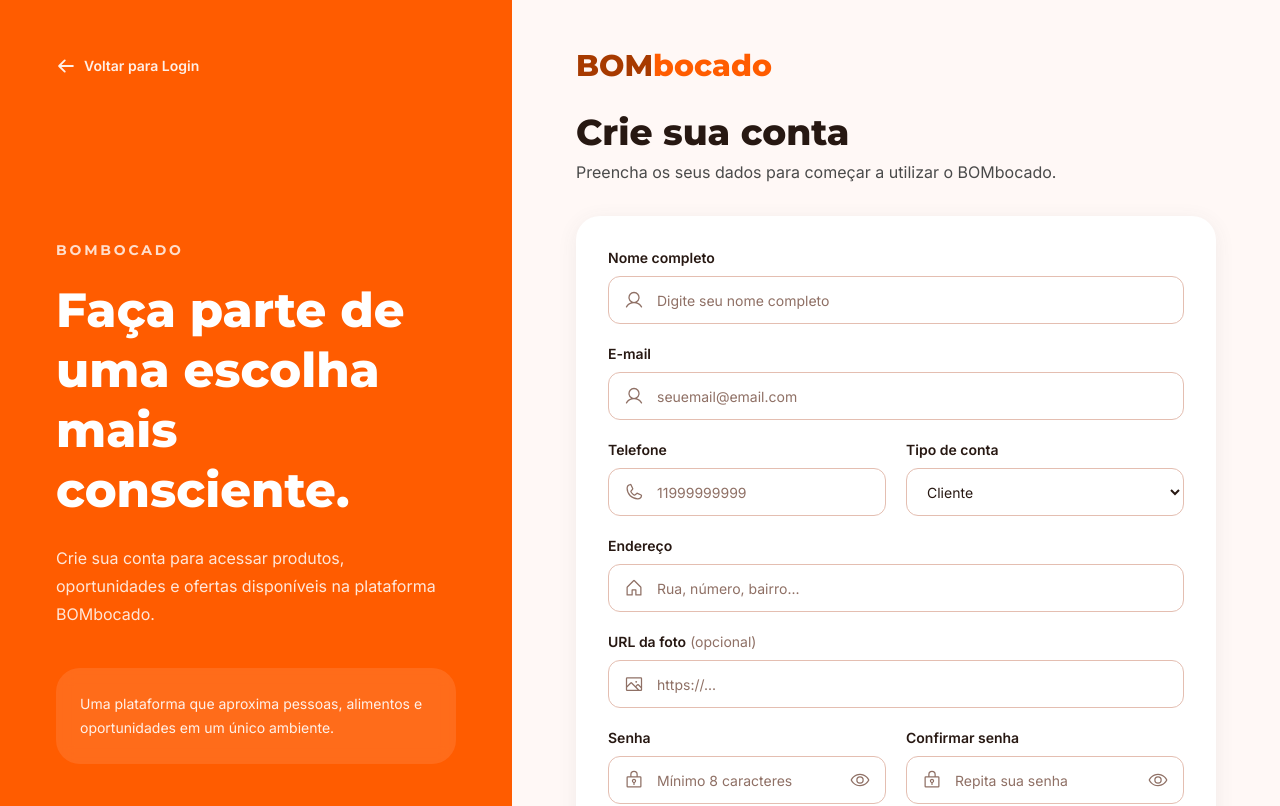
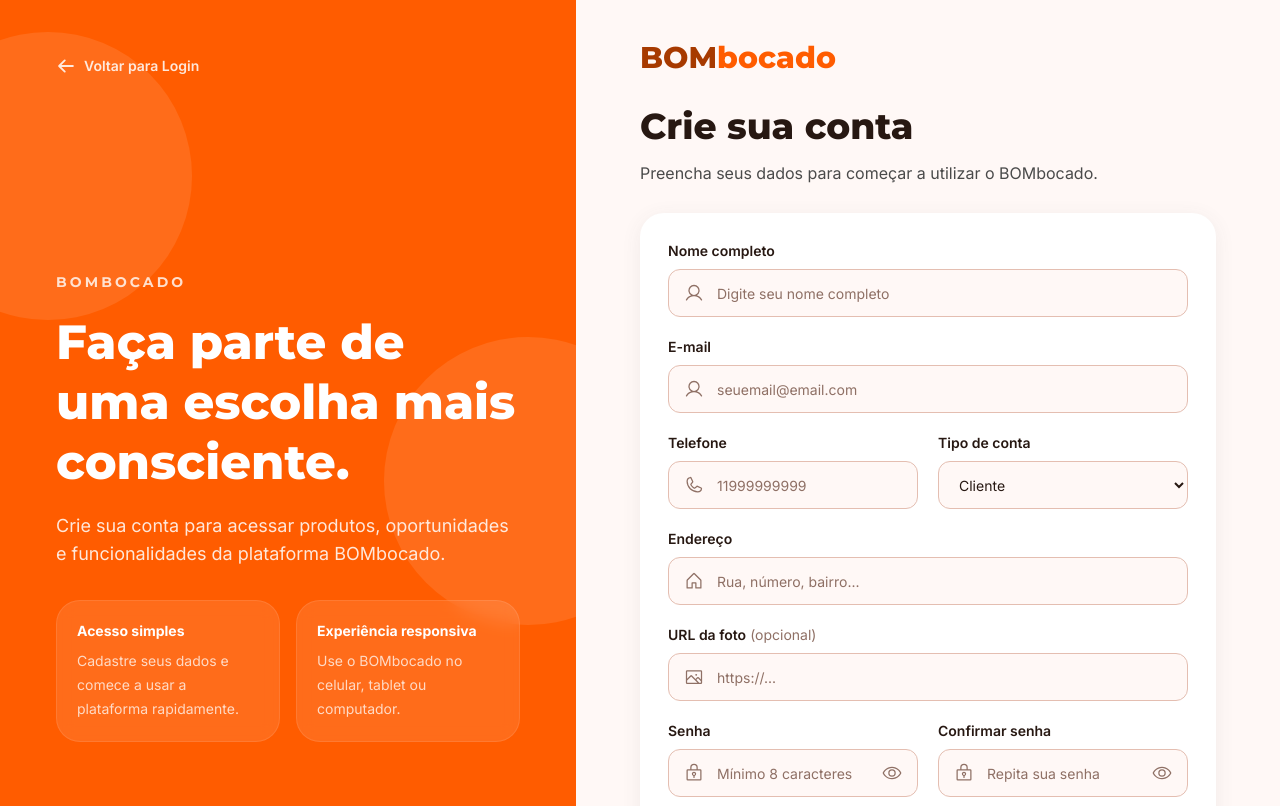
Before and after one commit to Ignis-Code-Solutions/bombocado_delivery_ignis_react, a React (Vite) app: page /cadastro in a window 1280 px wide. Shown: the top 806 px of the page. Built offline with nearby package versions, Linux system fonts and the light colour scheme; no server answers.

Commit message:
💄 UI:  melhora visual e responsividade das telas de autenticacao

```diff
--- a/src/pages/cadastro/Cadastro.tsx
+++ b/src/pages/cadastro/Cadastro.tsx
@@ -15,7 +15,10 @@
   type FormEvent,
   useState,
 } from 'react'
-import { Link, useNavigate } from 'react-router-dom'
+import {
+  Link,
+  useNavigate,
+} from 'react-router-dom'
 
 import type Usuario from '../../models/Usuario'
 import { cadastrarUsuario } from '../../services/Service'
@@ -57,7 +60,8 @@
   const [carregando, setCarregando] =
     useState(false)
 
-  const [erro, setErro] = useState('')
+  const [erro, setErro] =
+    useState('')
 
   function atualizarEstado(
     event: ChangeEvent<
@@ -93,7 +97,9 @@
       return 'Informe o seu telefone.'
     }
 
-    if (formCadastro.telefone.trim().length > 15) {
+    if (
+      formCadastro.telefone.trim().length > 15
+    ) {
       return 'O telefone deve possuir no máximo 15 caracteres.'
     }
 
@@ -101,7 +107,9 @@
       return 'Informe o seu endereço.'
     }
 
-    if (formCadastro.endereco.trim().length < 5) {
+    if (
+      formCadastro.endereco.trim().length < 5
+    ) {
       return 'O endereço deve possuir pelo menos 5 caracteres.'
     }
 
@@ -128,7 +136,8 @@
   ) {
     event.preventDefault()
 
-    const erroValidacao = validarFormulario()
+    const erroValidacao =
+      validarFormulario()
 
     if (erroValidacao) {
       setErro(erroValidacao)
@@ -137,11 +146,15 @@
 
     const novoUsuario = {
       nome: formCadastro.nome.trim(),
-      usuario: formCadastro.usuario.trim(),
+      usuario:
+        formCadastro.usuario.trim(),
       senha: formCadastro.senha,
-      telefone: formCadastro.telefone.trim(),
-      endereco: formCadastro.endereco.trim(),
-      imagem: formCadastro.imagem.trim() || null,
+      telefone:
+        formCadastro.telefone.trim(),
+      endereco:
+        formCadastro.endereco.trim(),
+      imagem:
+        formCadastro.imagem.trim() || null,
       tipo: formCadastro.tipo,
     }
 
@@ -164,14 +177,19 @@
       console.error(error)
 
       if (axios.isAxiosError(error)) {
-        if (error.response?.status === 400) {
+        if (
+          error.response?.status === 400
+        ) {
           setErro(
             'Não foi possível realizar o cadastro. Verifique os dados ou tente outro e-mail.',
           )
           return
         }
 
-        if (error.code === 'ECONNABORTED') {
+        if (
+          error.code ===
+          'ECONNABORTED'
+        ) {
           setErro(
             'O servidor demorou para responder. Tente novamente.',
           )
@@ -195,12 +213,18 @@
   }
 
   return (
-    <main className="min-h-screen bg-surface">
-      <div className="mx-auto grid min-h-screen max-w-7xl lg:grid-cols-[0.8fr_1.2fr]">
-        <section className="hidden bg-primary p-10 text-white lg:flex lg:flex-col lg:justify-between xl:p-14">
+    <main className="min-h-screen bg-surface lg:grid lg:grid-cols-[0.9fr_1.1fr]">
+      <section className="relative hidden min-h-screen overflow-hidden bg-primary lg:flex lg:flex-col lg:justify-between lg:p-10 xl:p-14">
+        <div className="absolute -left-24 top-8 h-72 w-72 rounded-full bg-white/10" />
+
+        <div className="absolute -right-24 top-1/3 h-72 w-72 rounded-full bg-white/10" />
+
+        <div className="absolute -bottom-40 left-1/3 h-80 w-80 rounded-full bg-white/10" />
+
+        <div className="relative z-10">
           <Link
             to="/login"
-            className="flex w-fit items-center gap-2 text-sm font-semibold text-white/90 transition hover:text-white"
+            className="flex w-fit items-center gap-2 text-sm font-semibold text-white/85 transition hover:text-white"
           >
             <ArrowLeftIcon
               size={20}
@@ -209,9 +233,10 @@
 
             Voltar para Login
           </Link>
+        </div>
 
-          <div>
-            <p className="font-headline text-sm font-bold uppercase tracking-[0.2em] text-white/80">
+        <div className="relative z-10 max-w-lg">
+          <p className="font-headline text-sm font-bold uppercase tracking-[0.22em] text-white/80">
             BOMbocado
           </p>
 
@@ -219,29 +244,45 @@
             Faça parte de uma escolha mais consciente.
           </h2>
 
-            <p className="mt-6 max-w-md text-base leading-7 text-white/85">
+          <p className="mt-5 text-base leading-7 text-white/85 xl:text-lg">
             Crie sua conta para acessar produtos,
-              oportunidades e ofertas disponíveis na
+            oportunidades e funcionalidades da
             plataforma BOMbocado.
           </p>
 
-            <div className="mt-10 rounded-card bg-white/10 p-6 backdrop-blur-sm">
-              <p className="text-sm leading-6 text-white/90">
-                Uma plataforma que aproxima pessoas,
-                alimentos e oportunidades em um único
-                ambiente.
+          <div className="mt-8 grid gap-4 sm:grid-cols-2">
+            <div className="rounded-card border border-white/10 bg-white/10 p-5 backdrop-blur-sm">
+              <p className="text-sm font-bold text-white">
+                Acesso simples
+              </p>
+
+              <p className="mt-2 text-sm leading-6 text-white/75">
+                Cadastre seus dados e comece a usar
+                a plataforma rapidamente.
+              </p>
+            </div>
+
+            <div className="rounded-card border border-white/10 bg-white/10 p-5 backdrop-blur-sm">
+              <p className="text-sm font-bold text-white">
+                Experiência responsiva
+              </p>
+
+              <p className="mt-2 text-sm leading-6 text-white/75">
+                Use o BOMbocado no celular, tablet
+                ou computador.
               </p>
             </div>
           </div>
+        </div>
 
-          <p className="text-xs text-white/70">
-            BOMbocado • Delivery de Alimentos
+        <p className="relative z-10 text-xs text-white/65">
+          Delivery de alimentos • BOMbocado
         </p>
       </section>
 
-        <section className="flex items-center justify-center px-4 py-8 sm:px-6 sm:py-12 lg:px-10 xl:px-16">
+      <section className="flex min-h-screen items-center justify-center px-4 py-8 sm:px-6 sm:py-10 lg:px-10 xl:px-16">
         <div className="w-full max-w-2xl">
-            <div className="mb-8">
+          <div className="mb-7">
             <div className="flex items-center justify-between gap-4">
               <Link
                 to="/login"
@@ -255,7 +296,7 @@
 
               <Link
                 to="/login"
-                  className="flex items-center gap-1 text-sm font-semibold text-primary lg:hidden"
+                className="flex items-center gap-1.5 text-sm font-semibold text-primary transition hover:text-primary-dark lg:hidden"
               >
                 <ArrowLeftIcon
                   size={18}
@@ -266,25 +307,34 @@
               </Link>
             </div>
 
-              <h1 className="mt-7 text-3xl font-extrabold sm:text-4xl">
+            <h1 className="mt-7 text-3xl font-extrabold leading-tight sm:text-4xl">
               Crie sua conta
             </h1>
 
-              <p className="mt-2 text-sm leading-6 text-ink-soft sm:text-base">
-                Preencha os seus dados para começar a
+            <p className="mt-3 text-sm leading-6 text-ink-soft sm:text-base">
+              Preencha seus dados para começar a
               utilizar o BOMbocado.
             </p>
           </div>
 
           <form
             onSubmit={cadastrar}
-              className="rounded-card bg-white p-5 shadow-card sm:p-8"
+            className="rounded-card bg-white p-5 shadow-card sm:p-7"
           >
+            {erro && (
+              <div
+                role="alert"
+                className="mb-6 rounded-button bg-error-soft px-4 py-3 text-sm font-medium leading-5 text-error"
+              >
+                {erro}
+              </div>
+            )}
+
             <div className="grid gap-5 sm:grid-cols-2">
               <div className="sm:col-span-2">
                 <label
                   htmlFor="nome"
-                    className="mb-2 block text-sm font-semibold"
+                  className="mb-2 block text-sm font-semibold text-ink"
                 >
                   Nome completo
                 </label>
@@ -304,7 +354,7 @@
                     placeholder="Digite seu nome completo"
                     autoComplete="name"
                     disabled={carregando}
-                      className="h-12 w-full rounded-button border border-outline bg-white pl-12 pr-4 text-sm outline-none transition placeholder:text-ink-muted focus:border-primary focus:ring-2 focus:ring-primary/20 disabled:opacity-60"
+                    className="h-12 w-full rounded-button border border-outline bg-surface pl-12 pr-4 text-sm text-ink outline-none transition placeholder:text-ink-muted focus:border-primary focus:bg-white focus:ring-2 focus:ring-primary/20 disabled:cursor-not-allowed disabled:opacity-60"
                   />
                 </div>
               </div>
@@ -312,7 +362,7 @@
               <div className="sm:col-span-2">
                 <label
                   htmlFor="usuario"
-                    className="mb-2 block text-sm font-semibold"
+                  className="mb-2 block text-sm font-semibold text-ink"
                 >
                   E-mail
                 </label>
@@ -332,7 +382,7 @@
                     placeholder="seuemail@email.com"
                     autoComplete="email"
                     disabled={carregando}
-                      className="h-12 w-full rounded-button border border-outline bg-white pl-12 pr-4 text-sm outline-none transition placeholder:text-ink-muted focus:border-primary focus:ring-2 focus:ring-primary/20 disabled:opacity-60"
+                    className="h-12 w-full rounded-button border border-outline bg-surface pl-12 pr-4 text-sm text-ink outline-none transition placeholder:text-ink-muted focus:border-primary focus:bg-white focus:ring-2 focus:ring-primary/20 disabled:cursor-not-allowed disabled:opacity-60"
                   />
                 </div>
               </div>
@@ -340,7 +390,7 @@
               <div>
                 <label
                   htmlFor="telefone"
-                    className="mb-2 block text-sm font-semibold"
+                  className="mb-2 block text-sm font-semibold text-ink"
                 >
                   Telefone
                 </label>
@@ -355,13 +405,15 @@
                     id="telefone"
                     name="telefone"
                     type="tel"
-                      value={formCadastro.telefone}
+                    value={
+                      formCadastro.telefone
+                    }
                     onChange={atualizarEstado}
                     placeholder="11999999999"
                     autoComplete="tel"
                     maxLength={15}
                     disabled={carregando}
-                      className="h-12 w-full rounded-button border border-outline bg-white pl-12 pr-4 text-sm outline-none transition placeholder:text-ink-muted focus:border-primary focus:ring-2 focus:ring-primary/20 disabled:opacity-60"
+                    className="h-12 w-full rounded-button border border-outline bg-surface pl-12 pr-4 text-sm text-ink outline-none transition placeholder:text-ink-muted focus:border-primary focus:bg-white focus:ring-2 focus:ring-primary/20 disabled:cursor-not-allowed disabled:opacity-60"
                   />
                 </div>
               </div>
@@ -369,7 +421,7 @@
               <div>
                 <label
                   htmlFor="tipo"
-                    className="mb-2 block text-sm font-semibold"
+                  className="mb-2 block text-sm font-semibold text-ink"
                 >
                   Tipo de conta
                 </label>
@@ -380,7 +432,7 @@
                   value={formCadastro.tipo}
                   onChange={atualizarEstado}
                   disabled={carregando}
-                    className="h-12 w-full rounded-button border border-outline bg-white px-4 text-sm outline-none transition focus:border-primary focus:ring-2 focus:ring-primary/20 disabled:opacity-60"
+                  className="h-12 w-full rounded-button border border-outline bg-surface px-4 text-sm text-ink outline-none transition focus:border-primary focus:bg-white focus:ring-2 focus:ring-primary/20 disabled:cursor-not-allowed disabled:opacity-60"
                 >
                   <option value="CLIENTE">
                     Cliente
@@ -399,7 +451,7 @@
               <div className="sm:col-span-2">
                 <label
                   htmlFor="endereco"
-                    className="mb-2 block text-sm font-semibold"
+                  className="mb-2 block text-sm font-semibold text-ink"
                 >
                   Endereço
                 </label>
@@ -414,12 +466,14 @@
                     id="endereco"
                     name="endereco"
                     type="text"
-                      value={formCadastro.endereco}
+                    value={
+                      formCadastro.endereco
+                    }
                     onChange={atualizarEstado}
                     placeholder="Rua, número, bairro..."
                     autoComplete="street-address"
                     disabled={carregando}
-                      className="h-12 w-full rounded-button border border-outline bg-white pl-12 pr-4 text-sm outline-none transition placeholder:text-ink-muted focus:border-primary focus:ring-2 focus:ring-primary/20 disabled:opacity-60"
+                    className="h-12 w-full rounded-button border border-outline bg-surface pl-12 pr-4 text-sm text-ink outline-none transition placeholder:text-ink-muted focus:border-primary focus:bg-white focus:ring-2 focus:ring-primary/20 disabled:cursor-not-allowed disabled:opacity-60"
                   />
                 </div>
               </div>
@@ -427,7 +481,7 @@
               <div className="sm:col-span-2">
                 <label
                   htmlFor="imagem"
-                    className="mb-2 block text-sm font-semibold"
+                  className="mb-2 block text-sm font-semibold text-ink"
                 >
                   URL da foto
                   <span className="ml-1 font-normal text-ink-muted">
@@ -449,7 +503,7 @@
                     onChange={atualizarEstado}
                     placeholder="https://..."
                     disabled={carregando}
-                      className="h-12 w-full rounded-button border border-outline bg-white pl-12 pr-4 text-sm outline-none transition placeholder:text-ink-muted focus:border-primary focus:ring-2 focus:ring-primary/20 disabled:opacity-60"
+                    className="h-12 w-full rounded-button border border-outline bg-surface pl-12 pr-4 text-sm text-ink outline-none transition placeholder:text-ink-muted focus:border-primary focus:bg-white focus:ring-2 focus:ring-primary/20 disabled:cursor-not-allowed disabled:opacity-60"
                   />
                 </div>
               </div>
@@ -457,7 +511,7 @@
               <div>
                 <label
                   htmlFor="senha"
-                    className="mb-2 block text-sm font-semibold"
+                  className="mb-2 block text-sm font-semibold text-ink"
                 >
                   Senha
                 </label>
@@ -481,7 +535,7 @@
                     placeholder="Mínimo 8 caracteres"
                     autoComplete="new-password"
                     disabled={carregando}
-                      className="h-12 w-full rounded-button border border-outline bg-white pl-12 pr-12 text-sm outline-none transition placeholder:text-ink-muted focus:border-primary focus:ring-2 focus:ring-primary/20 disabled:opacity-60"
+                    className="h-12 w-full rounded-button border border-outline bg-surface pl-12 pr-12 text-sm text-ink outline-none transition placeholder:text-ink-muted focus:border-primary focus:bg-white focus:ring-2 focus:ring-primary/20 disabled:cursor-not-allowed disabled:opacity-60"
                   />
 
                   <button
@@ -497,12 +551,16 @@
                         ? 'Ocultar senha'
                         : 'Mostrar senha'
                     }
-                      className="absolute right-4 top-1/2 -translate-y-1/2 text-ink-muted transition hover:text-primary"
+                    className="absolute right-2 top-1/2 flex h-9 w-9 -translate-y-1/2 items-center justify-center rounded-full text-ink-muted transition hover:bg-primary-soft hover:text-primary disabled:cursor-not-allowed"
                   >
                     {mostrarSenha ? (
-                        <EyeSlashIcon size={20} />
+                      <EyeSlashIcon
+                        size={20}
+                      />
                     ) : (
-                        <EyeIcon size={20} />
+                      <EyeIcon
+                        size={20}
+                      />
                     )}
                   </button>
                 </div>
@@ -511,7 +569,7 @@
               <div>
                 <label
                   htmlFor="confirmarSenha"
-                    className="mb-2 block text-sm font-semibold"
+                  className="mb-2 block text-sm font-semibold text-ink"
                 >
                   Confirmar senha
                 </label>
@@ -537,7 +595,7 @@
                     placeholder="Repita sua senha"
                     autoComplete="new-password"
                     disabled={carregando}
-                      className="h-12 w-full rounded-button border border-outline bg-white pl-12 pr-12 text-sm outline-none transition placeholder:text-ink-muted focus:border-primary focus:ring-2 focus:ring-primary/20 disabled:opacity-60"
+                    className="h-12 w-full rounded-button border border-outline bg-surface pl-12 pr-12 text-sm text-ink outline-none transition placeholder:text-ink-muted focus:border-primary focus:bg-white focus:ring-2 focus:ring-primary/20 disabled:cursor-not-allowed disabled:opacity-60"
                   />
 
                   <button
@@ -553,31 +611,26 @@
                         ? 'Ocultar confirmação'
                         : 'Mostrar confirmação'
                     }
-                      className="absolute right-4 top-1/2 -translate-y-1/2 text-ink-muted transition hover:text-primary"
+                    className="absolute right-2 top-1/2 flex h-9 w-9 -translate-y-1/2 items-center justify-center rounded-full text-ink-muted transition hover:bg-primary-soft hover:text-primary disabled:cursor-not-allowed"
                   >
                     {mostrarConfirmacao ? (
-                        <EyeSlashIcon size={20} />
+                      <EyeSlashIcon
+                        size={20}
+                      />
                     ) : (
-                        <EyeIcon size={20} />
+                      <EyeIcon
+                        size={20}
+                      />
                     )}
                   </button>
                 </div>
               </div>
             </div>
 
-              {erro && (
-                <div
-                  role="alert"
-                  className="mt-5 rounded-button bg-error-soft px-4 py-3 text-sm font-medium text-error"
-                >
-                  {erro}
-                </div>
-              )}
-
             <button
               type="submit"
               disabled={carregando}
-                className="mt-6 flex h-12 w-full items-center justify-center gap-2 rounded-button bg-primary px-4 font-headline font-bold text-white transition hover:bg-primary-dark disabled:cursor-not-allowed disabled:opacity-60"
+              className="mt-7 flex h-12 w-full items-center justify-center gap-2 rounded-button bg-primary px-4 font-headline font-bold text-white transition hover:bg-primary-dark disabled:cursor-not-allowed disabled:opacity-60"
             >
               {carregando ? (
                 'Criando conta...'
@@ -593,7 +646,9 @@
               )}
             </button>
 
-              <p className="mt-6 text-center text-sm text-ink-soft">
+            <div className="my-6 h-px bg-outline/40" />
+
+            <p className="text-center text-sm text-ink-soft">
               Já possui uma conta?{' '}
               <Link
                 to="/login"
@@ -605,7 +660,6 @@
           </form>
         </div>
       </section>
-      </div>
     </main>
   )
 }
```
Also changed, not shown: src/pages/login/Login.tsx (+119 -51 lines). Lines whose indentation alone changed are shown as unchanged.
